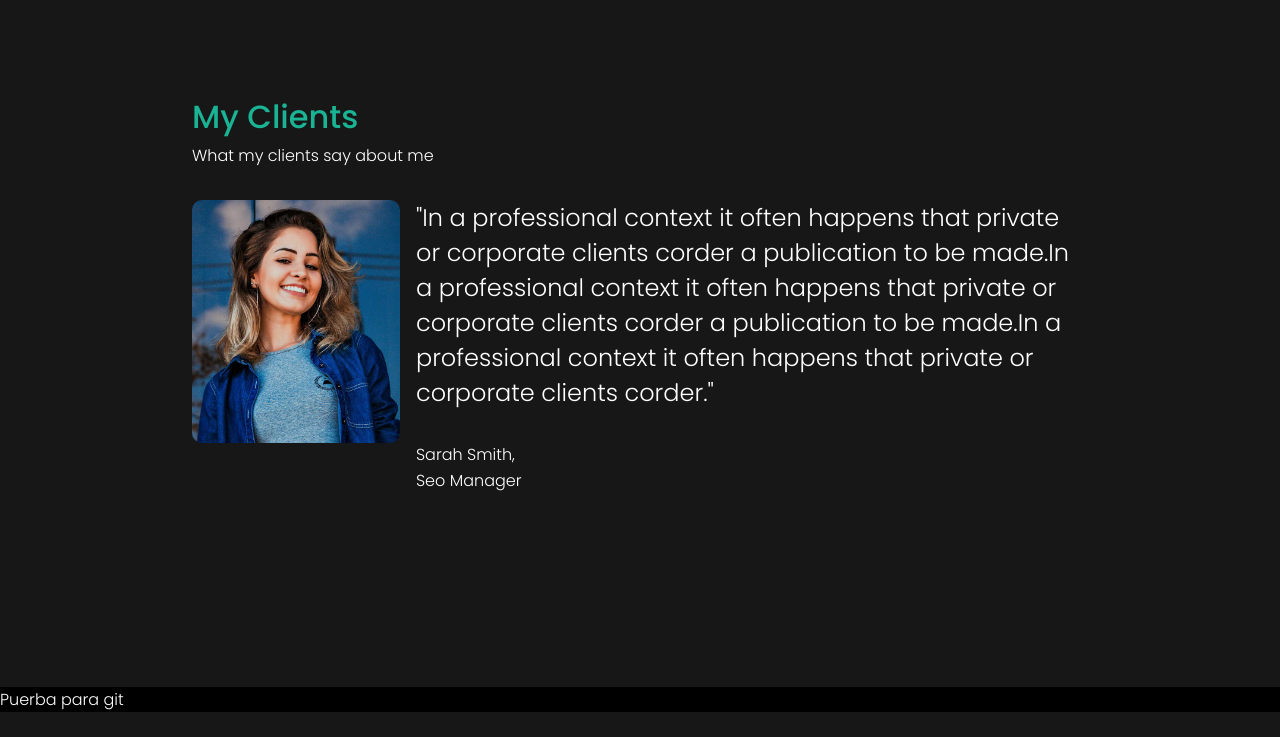
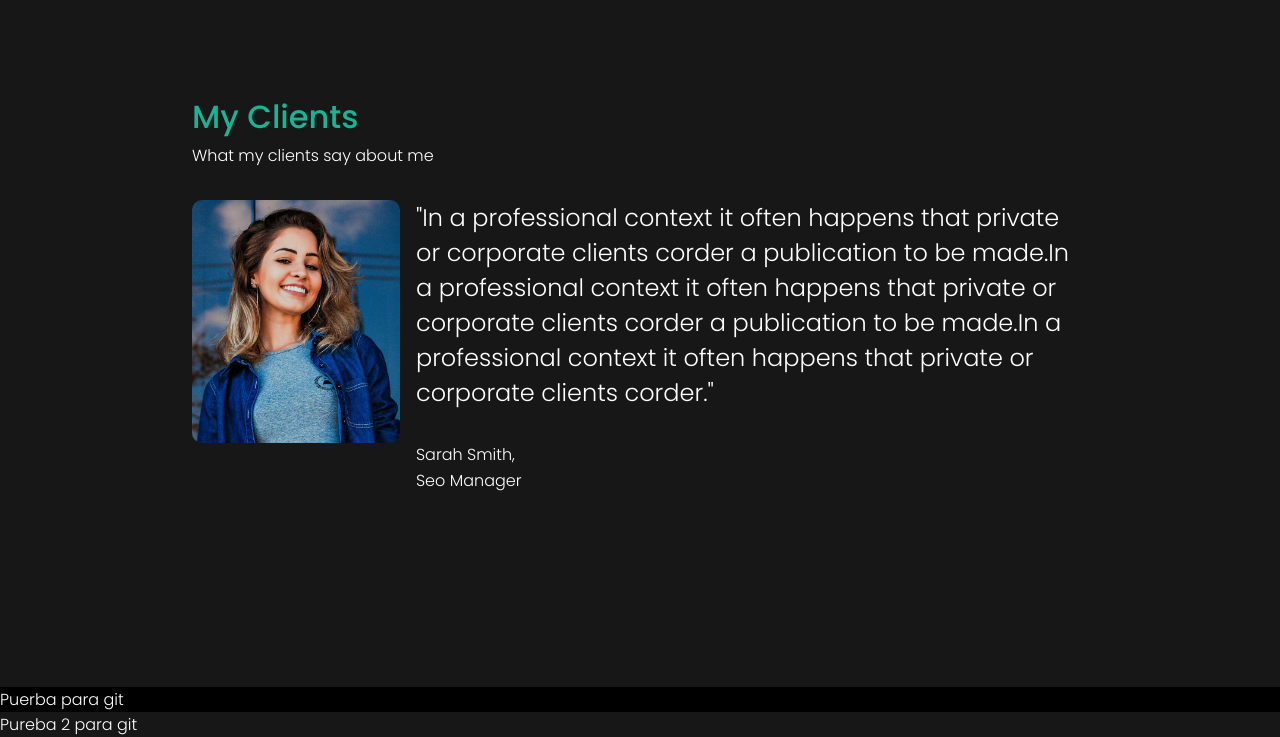
Before and after one commit to Cesar-Sandoval99/portfolio-1, a plain HTML site: page index.html in a window 1280 px wide. Shown: the part 1110-1847 px from the top of the page. Before the commit the page ends 1822 px from the top, so only its background shows below. Drawn offline with Linux system fonts and the light colour scheme.

Commit message:
checkpoint de prueba 2

```diff
--- a/index.html
+++ b/index.html
@@ -120,4 +120,7 @@
 <section>
     <p class="bg-black">Puerba para git</p>
 </section>
+<div>
+    <p>Pureba 2 para git</p>
+</div>
 </html>
```
